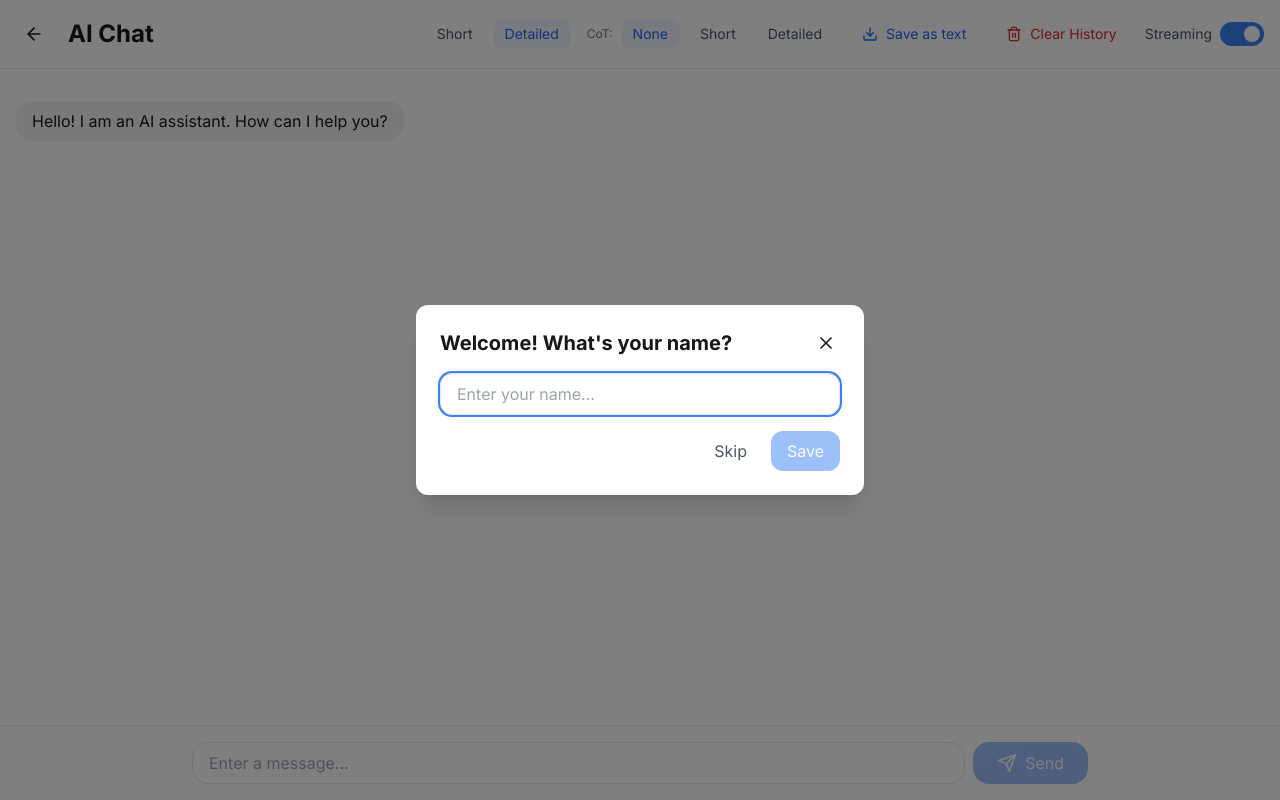
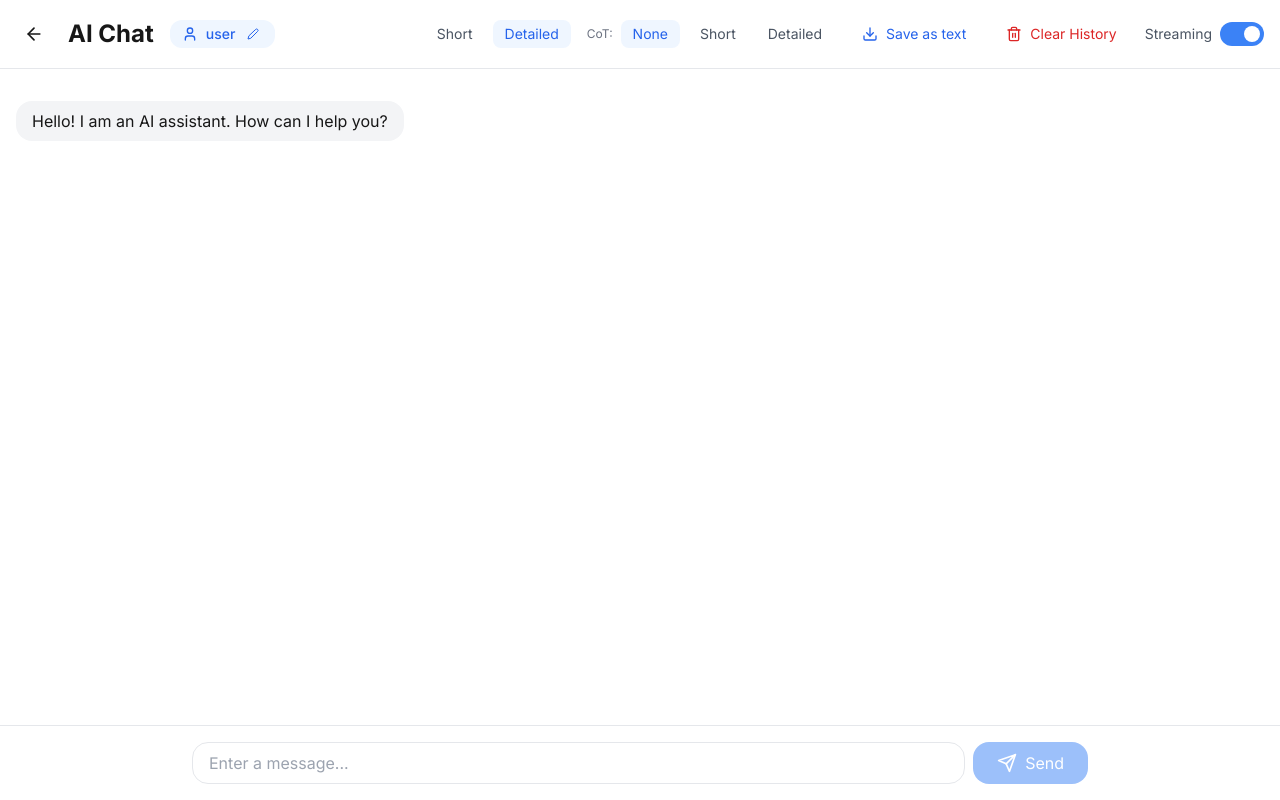
Before and after one commit to korytsa/AI-Next, a Next.js app in the folder frontend/: page /chat in a window 1280 px wide. Built offline with nearby package versions, Linux system fonts and the light colour scheme.

Commit message:
delete modal for name

```diff
--- a/frontend/app/chat/components/ChatHeader.tsx
+++ b/frontend/app/chat/components/ChatHeader.tsx
@@ -1,6 +1,7 @@
 import Link from 'next/link'
-import { ArrowLeft, Trash2, User, Edit2, Download } from 'lucide-react'
+import { ArrowLeft, Trash2, User, Edit2, Download, Check, X } from 'lucide-react'
 import { ResponseMode, ChainOfThoughtMode } from '../hooks/useChat'
+import { useState, useEffect } from 'react'
 
 interface ChatHeaderProps {
   useStreaming: boolean
@@ -8,7 +9,7 @@ interface ChatHeaderProps {
   loading: boolean
   onClearHistory: () => void
   userName?: string | null
-  onEditName?: () => void
+  onEditName?: (name: string) => void
   responseMode: ResponseMode
   onSetResponseMode: (mode: ResponseMode) => void
   onExportDialog?: () => void
@@ -19,6 +20,39 @@ interface ChatHeaderProps {
 }
 
 export function ChatHeader({ useStreaming, onToggleStreaming, loading, onClearHistory, userName, onEditName, responseMode, onSetResponseMode, onExportDialog, totalTokens, chainOfThought, onSetChainOfThought, isExporting = false }: ChatHeaderProps) {
+  const [isEditingName, setIsEditingName] = useState(false)
+  const [editedName, setEditedName] = useState(userName || 'user')
+
+  useEffect(() => {
+    if (!isEditingName) {
+      setEditedName(userName || 'user')
+    }
+  }, [userName, isEditingName])
+
+  const handleStartEdit = () => {
+    setEditedName(userName || 'user')
+    setIsEditingName(true)
+  }
+
+  const handleSaveName = () => {
+    if (onEditName && editedName.trim()) {
+      onEditName(editedName.trim())
+    }
+    setIsEditingName(false)
+  }
+
+  const handleCancelEdit = () => {
+    setEditedName(userName || 'user')
+    setIsEditingName(false)
+  }
+
+  const handleKeyDown = (e: React.KeyboardEvent<HTMLInputElement>) => {
+    if (e.key === 'Enter') {
+      handleSaveName()
+    } else if (e.key === 'Escape') {
+      handleCancelEdit()
+    }
+  }
   return (
     <div className="sticky top-0 z-10 bg-white dark:bg-gray-900 border-b p-4 flex items-center justify-between">
       <div className="flex items-center gap-4">
@@ -26,21 +60,49 @@ export function ChatHeader({ useStreaming, onToggleStreaming, loading, onClearHi
           <ArrowLeft className="w-5 h-5" />
         </Link>
         <h1 className="text-2xl font-bold">AI Chat</h1>
-        {userName && (
         <div className="flex items-center gap-2 px-3 py-1 bg-blue-50 dark:bg-blue-900/20 rounded-xl">
           <User className="w-4 h-4 text-blue-600 dark:text-blue-400" />
-            <span className="text-sm font-medium text-blue-600 dark:text-blue-400">{userName}</span>
+          {isEditingName ? (
+            <div className="flex items-center gap-1">
+              <input
+                type="text"
+                value={editedName}
+                onChange={(e) => setEditedName(e.target.value)}
+                onKeyDown={handleKeyDown}
+                onBlur={handleSaveName}
+                className="text-sm font-medium text-blue-600 dark:text-blue-400 bg-transparent border-b border-blue-400 focus:outline-none focus:border-blue-600 px-1 min-w-[60px]"
+                autoFocus
+              />
+              <button
+                onClick={handleSaveName}
+                className="p-0.5 hover:bg-blue-100 dark:hover:bg-blue-900/40 rounded"
+                title="Save"
+              >
+                <Check className="w-3 h-3 text-blue-600 dark:text-blue-400" />
+              </button>
+              <button
+                onClick={handleCancelEdit}
+                className="p-0.5 hover:bg-blue-100 dark:hover:bg-blue-900/40 rounded"
+                title="Cancel"
+              >
+                <X className="w-3 h-3 text-blue-600 dark:text-blue-400" />
+              </button>
+            </div>
+          ) : (
+            <>
+              <span className="text-sm font-medium text-blue-600 dark:text-blue-400">{userName || 'user'}</span>
               {onEditName && (
                 <button
-                onClick={onEditName}
+                  onClick={handleStartEdit}
                   className="p-1 hover:bg-blue-100 dark:hover:bg-blue-900/40 rounded-lg"
                   title="Change name"
                 >
                   <Edit2 className="w-3 h-3 text-blue-600 dark:text-blue-400" />
                 </button>
               )}
+            </>
+          )}
         </div>
-        )}
       </div>
       <div className="flex items-center gap-4">
         <div className="flex items-center gap-2">
--- a/frontend/app/chat/components/NameModal.tsx
+++ /dev/null
@@ -1,64 +0,0 @@
-import { useState } from 'react'
-import { X } from 'lucide-react'
-
-interface NameModalProps {
-  isOpen: boolean
-  onClose: () => void
-  onSave: (name: string) => void
-}
-
-export function NameModal({ isOpen, onClose, onSave }: NameModalProps) {
-  const [name, setName] = useState('')
-
-  if (!isOpen) return null
-
-  const handleSubmit = (e: React.FormEvent) => {
-    e.preventDefault()
-    if (name.trim()) {
-      onSave(name.trim())
-      setName('')
-    }
-  }
-
-  return (
-    <div className="fixed inset-0 bg-black/50 flex items-center justify-center z-50">
-      <div className="bg-white dark:bg-gray-800 rounded-xl p-6 max-w-md w-full mx-4 shadow-xl">
-        <div className="flex items-center justify-between mb-4">
-          <h2 className="text-xl font-bold">Welcome! What&apos;s your name?</h2>
-          <button
-            onClick={onClose}
-            className="p-1 hover:bg-gray-100 dark:hover:bg-gray-700 rounded-xl"
-          >
-            <X className="w-5 h-5" />
-          </button>
-        </div>
-        <form onSubmit={handleSubmit}>
-          <input
-            type="text"
-            value={name}
-            onChange={(e) => setName(e.target.value)}
-            placeholder="Enter your name..."
-            className="w-full px-4 py-2 border rounded-xl focus:outline-none focus:ring-2 focus:ring-blue-500 dark:bg-gray-700 mb-4"
-            autoFocus
-          />
-          <div className="flex gap-2 justify-end">
-            <button
-              type="button"
-              onClick={onClose}
-              className="px-4 py-2 text-gray-600 dark:text-gray-400 hover:bg-gray-100 dark:hover:bg-gray-700 rounded-xl"
-            >
-              Skip
-            </button>
-            <button
-              type="submit"
-              disabled={!name.trim()}
-              className="px-4 py-2 bg-blue-500 text-white rounded-xl hover:bg-blue-600 disabled:opacity-50 disabled:cursor-not-allowed"
-            >
-              Save
-            </button>
-          </div>
-        </form>
-      </div>
-    </div>
-  )
-}
--- a/frontend/app/chat/hooks/useChat.ts
+++ b/frontend/app/chat/hooks/useChat.ts
@@ -30,8 +30,6 @@ export function useChat() {
 
   const {
     userName,
-    showNameModal,
-    setShowNameModal,
     handleSetUserName,
     responseMode,
     handleSetResponseMode,
@@ -151,9 +149,7 @@ export function useChat() {
     clearHistory,
     retryLastMessage,
     userName,
-    showNameModal,
     handleSetUserName,
-    setShowNameModal,
     responseMode,
     handleSetResponseMode,
     exportDialog,
--- a/frontend/app/chat/hooks/useUserSettings.ts
+++ b/frontend/app/chat/hooks/useUserSettings.ts
@@ -86,8 +86,8 @@ const saveChainOfThoughtToStorage = (mode: ChainOfThoughtMode) => {
 }
 
 export function useUserSettings() {
-  const [userName, setUserName] = useState<string | null>(null)
-  const [showNameModal, setShowNameModal] = useState(false)
+  const DEFAULT_USER_NAME = 'user'
+  const [userName, setUserName] = useState<string>(DEFAULT_USER_NAME)
   const [responseMode, setResponseMode] = useState<ResponseMode>('detailed')
   const [chainOfThought, setChainOfThought] = useState<ChainOfThoughtMode>('none')
   const isHydrated = useRef(false)
@@ -98,7 +98,8 @@ export function useUserSettings() {
       if (loadedUserName) {
         setUserName(loadedUserName)
       } else {
-        setShowNameModal(true)
+        setUserName(DEFAULT_USER_NAME)
+        saveUserNameToStorage(DEFAULT_USER_NAME)
       }
 
       const loadedResponseMode = loadResponseModeFromStorage()
@@ -112,11 +113,9 @@ export function useUserSettings() {
   }, [])
 
   const handleSetUserName = (name: string) => {
-    if (name.trim()) {
-      setUserName(name.trim())
-      saveUserNameToStorage(name.trim())
-      setShowNameModal(false)
-    }
+    const trimmedName = name.trim() || DEFAULT_USER_NAME
+    setUserName(trimmedName)
+    saveUserNameToStorage(trimmedName)
   }
 
   const handleSetResponseMode = (mode: ResponseMode) => {
@@ -131,8 +130,6 @@ export function useUserSettings() {
 
   return {
     userName,
-    showNameModal,
-    setShowNameModal,
     handleSetUserName,
     responseMode,
     handleSetResponseMode,
--- a/frontend/app/chat/page.tsx
+++ b/frontend/app/chat/page.tsx
@@ -4,7 +4,6 @@ import { useChat } from './hooks/useChat'
 import { ChatHeader } from './components/ChatHeader'
 import { MessagesList } from './components/MessagesList'
 import { ChatInput } from './components/ChatInput'
-import { NameModal } from './components/NameModal'
 
 export default function ChatPage() {
   const {
@@ -20,9 +19,7 @@ export default function ChatPage() {
     clearHistory,
     retryLastMessage,
     userName,
-    showNameModal,
     handleSetUserName,
-    setShowNameModal,
     responseMode,
     handleSetResponseMode,
     exportDialog,
@@ -44,7 +41,7 @@ export default function ChatPage() {
         loading={loading}
         onClearHistory={clearHistory}
         userName={userName}
-        onEditName={() => setShowNameModal(true)}
+        onEditName={handleSetUserName}
         responseMode={responseMode}
         onSetResponseMode={handleSetResponseMode}
         onExportDialog={exportDialog}
@@ -64,11 +61,6 @@ export default function ChatPage() {
         isLoadingMore={isLoadingMore}
       />
       <ChatInput ref={inputRef} input={input} setInput={setInput} onSubmit={handleSubmit} loading={loading} />
-      <NameModal
-        isOpen={showNameModal}
-        onClose={() => setShowNameModal(false)}
-        onSave={handleSetUserName}
-      />
     </div>
   )
 }
```
Lines whose indentation alone changed are shown as unchanged.
